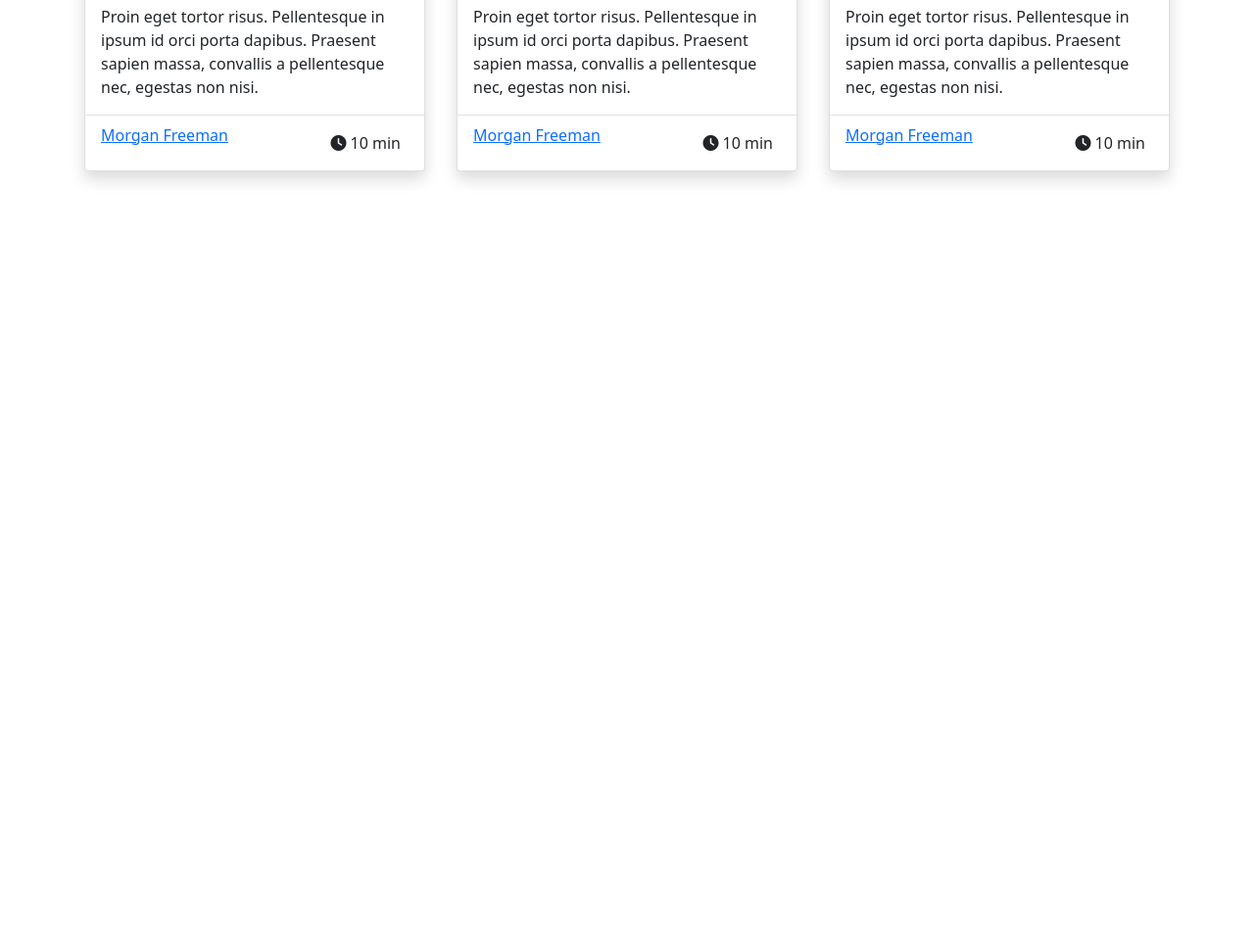
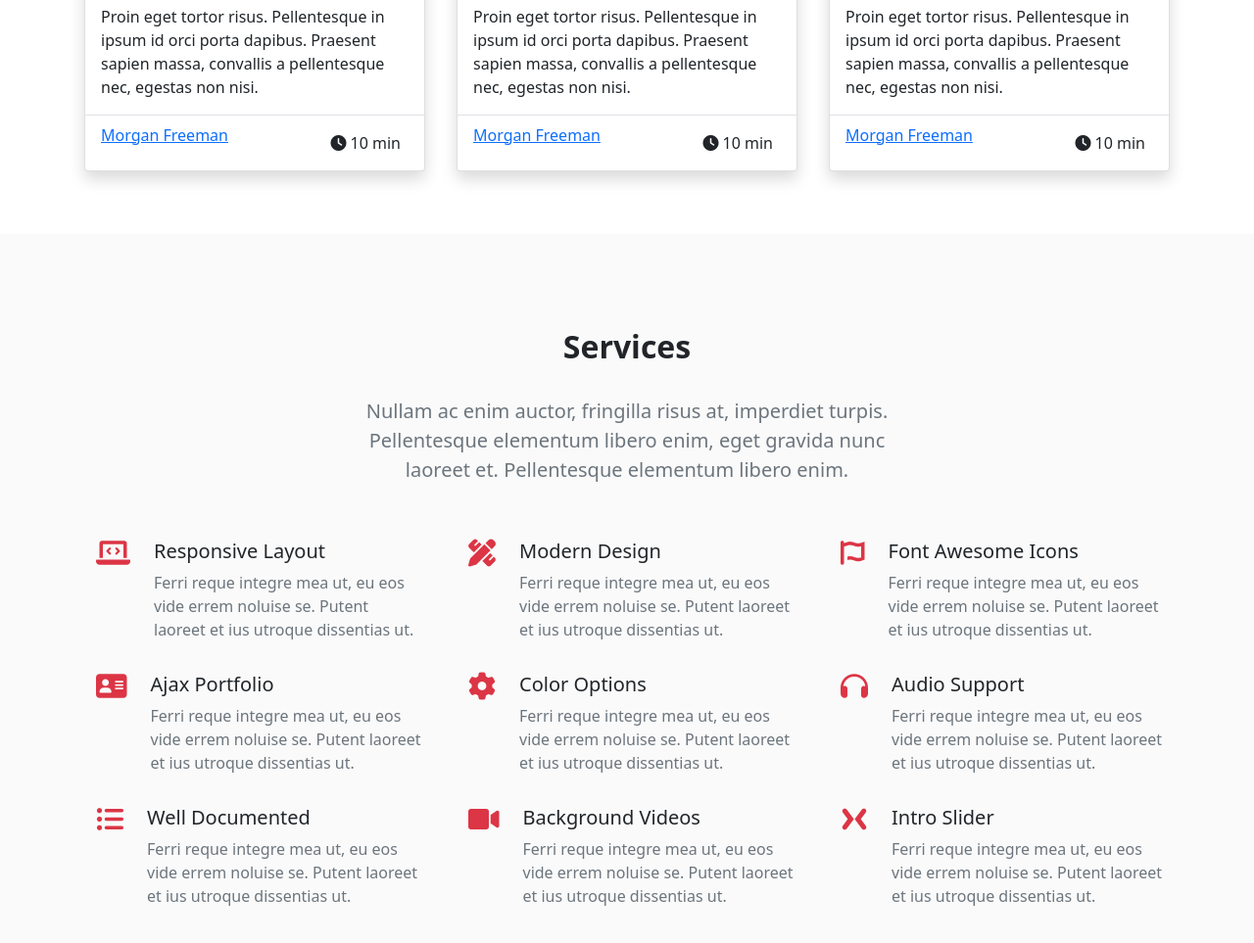
Before and after one commit to yousef-elsherbiny/teamwork-test, a plain HTML site: page index.html in a window 1280 px wide. Shown: the part 1267-2230 px from the top of the page at 98% size. Before the commit the page ends 1506 px from the top, so only its background shows below. Drawn offline with Linux system fonts and the light colour scheme.

Commit message:
services section

```diff
--- a/css/style.css
+++ b/css/style.css
@@ -12,3 +12,21 @@
     left: 40%;
 }
 /*************************************************************/
+
+
+
+
+/* services section  */
+.bg-serv{
+    background-color: #fafafa;
+}
+
+.cotent h5{
+    transition: 0.5s;
+
+}
+
+.cotent:hover h5{
+    color: #f25454;
+    transition: 0.5s;
+}
--- a/index.html
+++ b/index.html
@@ -173,6 +173,143 @@
 
 
 
+<!-- ahmed galal -->
+<section id="services">
+  <div class="bg-serv p-5">
+
+  <div class="heading position-relative text-center">
+    <h2 class=" pt-5 fs-8 fw-bold">Services</h2>
+    <br>
+    <div class="hr m-auto"></div>
+    <p class="w-50 m-auto fs-5 text-muted">Nullam ac enim auctor, fringilla risus at, imperdiet turpis. Pellentesque elementum libero enim, eget gravida nunc laoreet et. Pellentesque elementum libero enim.</p>
+    <br>
+    <br>
+  </div>
+
+  <div class="container">
+    <div class="row">
+
+      <div class="col-md-4 col-sm-6">
+        <div class="item d-flex">
+          <div class="icon text-danger fs-3 px-3">
+            <i class="fa-solid fa-laptop-code"></i>
+          </div>
+          <div class="cotent p-2">
+            <h5>Responsive Layout</h5>
+            <p class="text-muted">Ferri reque integre mea ut, eu eos vide errem noluise se. Putent laoreet et ius utroque dissentias ut.</p>
+          </div>
+        </div>
+      </div>
+
+      <div class="col-md-4 col-sm-6 ">
+        <div class="item d-flex">
+          <div class="icon text-danger fs-3 px-3">
+            <i class="fa-solid fa-pen-ruler"></i>
+          </div>
+          <div class="cotent p-2">
+            <h5>Modern Design</h5>
+            <p class="text-muted">Ferri reque integre mea ut, eu eos vide errem noluise se. Putent laoreet et ius utroque dissentias ut.</p>
+          </div>
+        </div>
+      </div>
+
+      <div class="col-md-4 col-sm-6 ">
+        <div class="item d-flex">
+          <div class="icon text-danger fs-3 px-3">
+            <i class="fa-brands fa-font-awesome"></i>
+          </div>
+          <div class="cotent p-2">
+            <h5>Font Awesome Icons</h5>
+            <p class="text-muted">Ferri reque integre mea ut, eu eos vide errem noluise se. Putent laoreet et ius utroque dissentias ut.</p>
+          </div>
+        </div>
+      </div>
+
+      <div class="col-md-4 col-sm-6 ">
+        <div class="item d-flex">
+          <div class="icon text-danger fs-3 px-3">
+            <i class="fa-solid fa-address-card"></i>
+          </div>
+          <div class="cotent p-2">
+            <h5>Ajax Portfolio</h5>
+            <p class="text-muted">Ferri reque integre mea ut, eu eos vide errem noluise se. Putent laoreet et ius utroque dissentias ut.</p>
+          </div>
+        </div>
+      </div>
+
+      <div class="col-md-4 col-sm-6 ">
+        <div class="item d-flex">
+          <div class="icon text-danger fs-3 px-3">
+            <i class="fa-solid fa-gear"></i>
+          </div>
+          <div class="cotent p-2">
+            <h5>Color Options</h5>
+            <p class="text-muted">Ferri reque integre mea ut, eu eos vide errem noluise se. Putent laoreet et ius utroque dissentias ut.</p>
+          </div>
+        </div>
+      </div>
+
+      <div class="col-md-4 col-sm-6 ">
+        <div class="item d-flex">
+          <div class="icon text-danger fs-3 px-3">
+            <i class="fa-solid fa-headphones"></i>
+          </div>
+          <div class="cotent p-2">
+            <h5>Audio Support</h5>
+            <p class="text-muted">Ferri reque integre mea ut, eu eos vide errem noluise se. Putent laoreet et ius utroque dissentias ut.</p>
+          </div>
+        </div>
+      </div>
+
+      <div class="col-md-4 col-sm-6 ">
+        <div class="item d-flex">
+          <div class="icon text-danger fs-3 px-3">
+            <i class="fa-solid fa-list-ul"></i>
+          </div>
+          <div class="cotent p-2">
+            <h5>Well Documented</h5>
+            <p class="text-muted">Ferri reque integre mea ut, eu eos vide errem noluise se. Putent laoreet et ius utroque dissentias ut.</p>
+          </div>
+        </div>
+      </div>
+
+      <div class="col-md-4 col-sm-6 ">
+        <div class="item d-flex">
+          <div class="icon text-danger fs-3 px-3">
+            <i class="fa-solid fa-video"></i>
+          </div>
+          <div class="cotent p-2">
+            <h5>Background Videos</h5>
+            <p class="text-muted">Ferri reque integre mea ut, eu eos vide errem noluise se. Putent laoreet et ius utroque dissentias ut.</p>
+          </div>
+        </div>
+      </div>
+
+      <div class="col-md-4 col-sm-6 ">
+        <div class="item d-flex">
+          <div class="icon text-danger fs-3 px-3">
+            <i class="fa-brands fa-mixer"></i>
+          </div>
+          <div class="cotent p-2">
+            <h5>Intro Slider</h5>
+            <p class="text-muted">Ferri reque integre mea ut, eu eos vide errem noluise se. Putent laoreet et ius utroque dissentias ut.</p>
+          </div>
+        </div>
+      </div>
+
+    </div>
+  </div>
+
+</div>
+
+
+
+
+
+</section>
+
+
+
 
 
 
```
